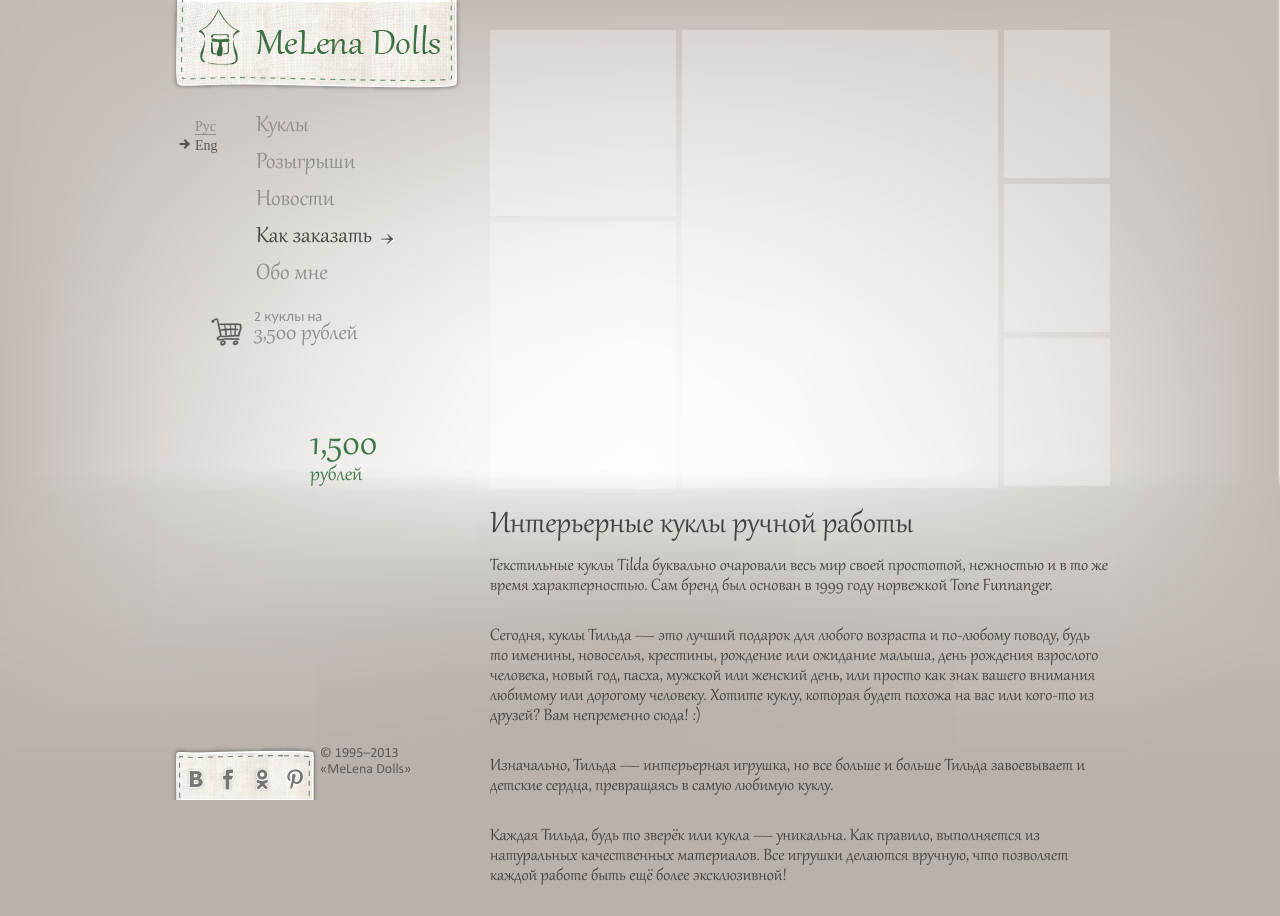
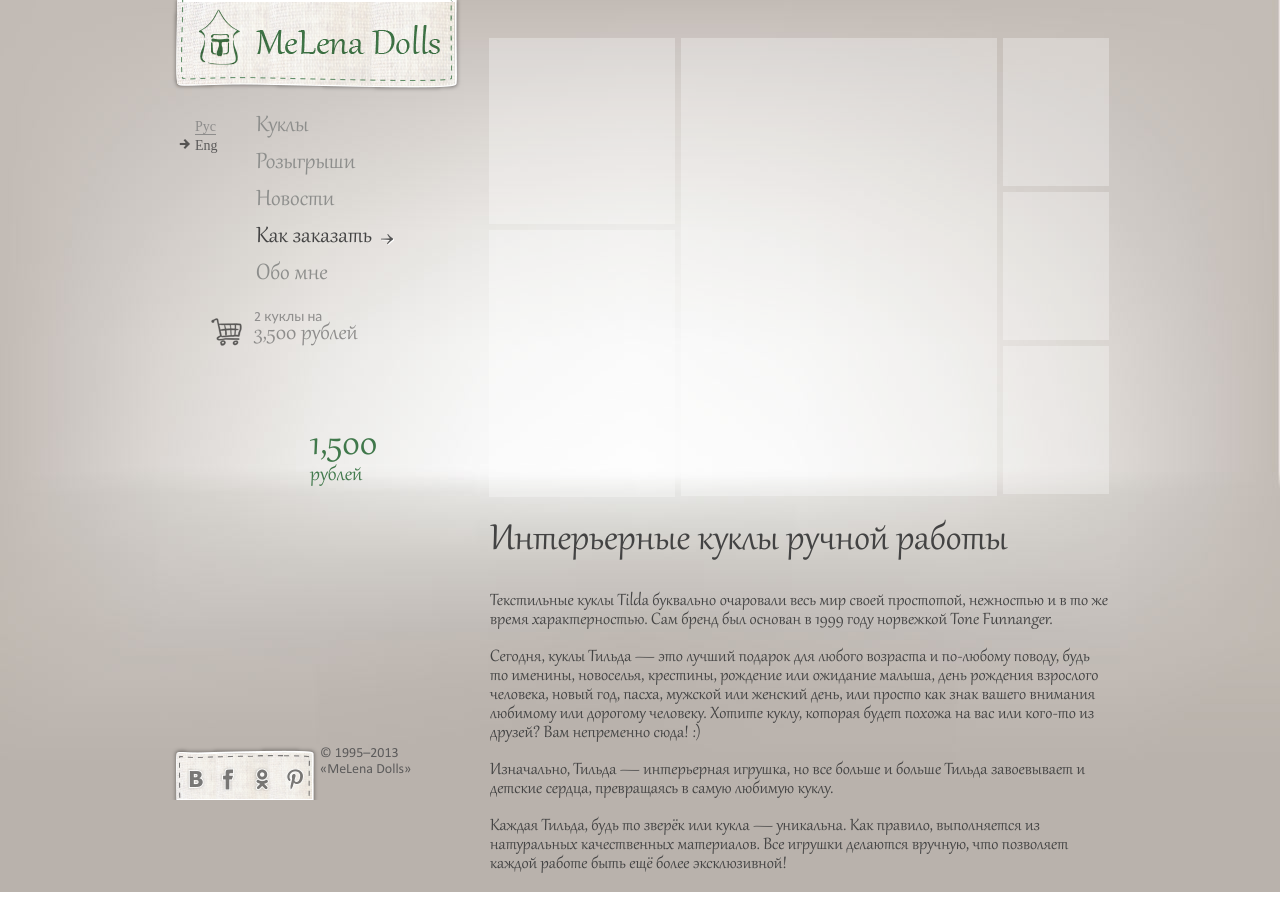
Before and after one commit to FladeX/fladex.github.com, a plain HTML site: page vstk-melenadolls/index.html in a window 1280 px wide. After the commit the page ends 892 px from the top, so only its background shows below. Drawn offline with Linux system fonts and the light colour scheme.

Commit message:
add styles for main content

```diff
--- a/vstk-melenadolls/css/style.css
+++ b/vstk-melenadolls/css/style.css
@@ -157,24 +157,28 @@
 .content__title {
   color: #40784b;
   font-family: Gabriola;
-  font-size: 36px;
+  font-size: 44px;
   font-weight: normal;
+  line-height: 50px;
+  margin-bottom: 26px;
 }
 .content__subtitle {
   color: #434343;
   font-family: Gabriola;
-  font-size: 36px;
+  font-size: 44px;
   font-weight: normal;
+  line-height: 50px;
+  margin-bottom: 26px;
 }
 .content__text {
   color: #434343;
   font-family: Gabriola;
   font-size: 20px;
-  line-height: 20px;
-  margin-bottom: 30px;
+  line-height: 19px;
+  margin-bottom: 18px;
 }
 .content__gallery {
-  margin-top: 30px;
+  margin: 38px 0 13px -1px;
 }
 .content__gallery-column {
   float: left;
--- a/vstk-melenadolls/index.html
+++ b/vstk-melenadolls/index.html
@@ -66,7 +66,8 @@
                 <div class="clear"></div>
             </div>
         </div>
-        <div class="grid_8 content">
+        <div class="grid_8">
+            <div class="content">
                 <div class="content__gallery">
                     <div class="content__gallery-column content__gallery-column_col_first">
                         <img class="content__gallery-image" src="img/blank.gif" alt="" height="186" width="186" />
@@ -88,9 +89,10 @@
                 <p class="content__text">Изначально, Тильда &mdash; интерьерная игрушка, но все больше и больше Тильда завоевывает и детские сердца, превращаясь в самую любимую куклу.</p>
                 <p class="content__text">Каждая Тильда, будь то зверёк или кукла &mdash; уникальна. Как правило, выполняется из натуральных качественных материалов. Все игрушки делаются вручную, что позволяет каждой работе быть ещё более эксклюзивной!</p>
             </div>
+        </div>
         <div class="clear"></div>
     </div>
 </div>
-<div style="display: none; background: url('original.png') center 0 no-repeat; position: absolute; top: 0; left: 15px; height: 920px; width: 100%; opacity: 0.5;"></div>
+<div style="display: none; background: url('original.png') center 0 no-repeat; position: absolute; top: 0; left: 7px; height: 920px; width: 100%; opacity: 0.5;"></div>
 </body>
 </html>
```
Lines whose indentation alone changed are shown as unchanged.
